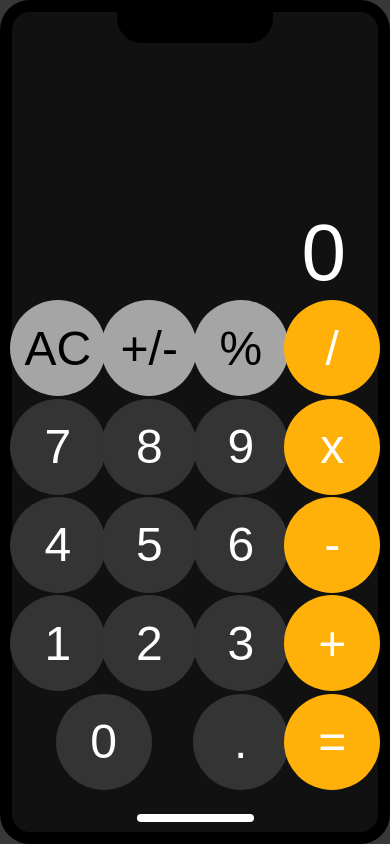
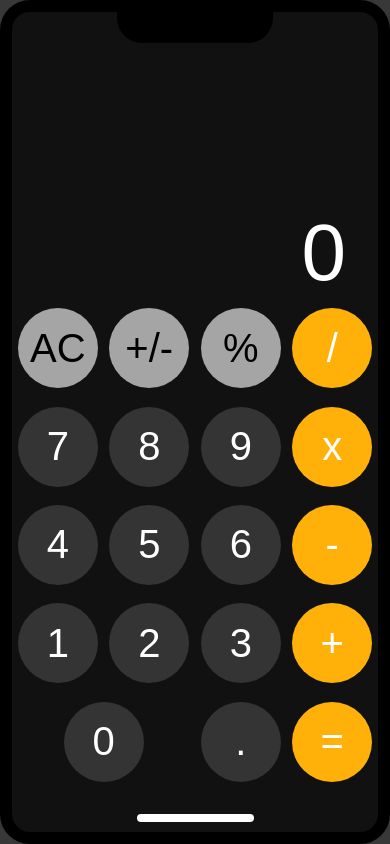
Before and after one commit to PrimeFord/Calculator, a plain HTML site: page index.html in a window 390 px wide. Drawn offline with Linux system fonts and the light colour scheme.

Commit message:
Calculator

```diff
--- a/style.css
+++ b/style.css
@@ -127,8 +127,8 @@ body {
     left: 35%;
   }
   .btn {
-    font-size: 3rem;
-    width: 6rem;
-    height: 6rem;
+    font-size: 2.5rem;
+    width: 5rem;
+    height: 5rem;
   }
 }
```
